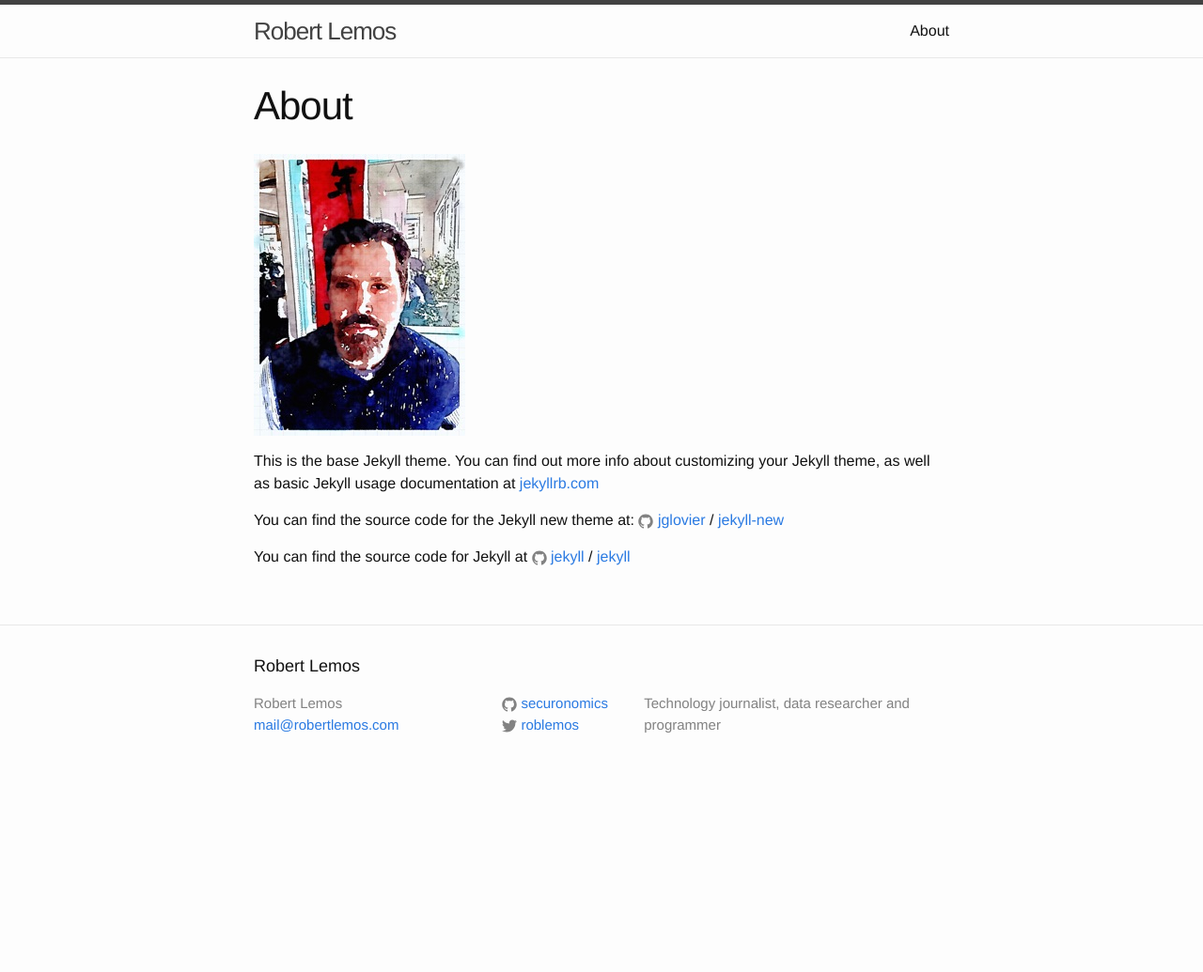
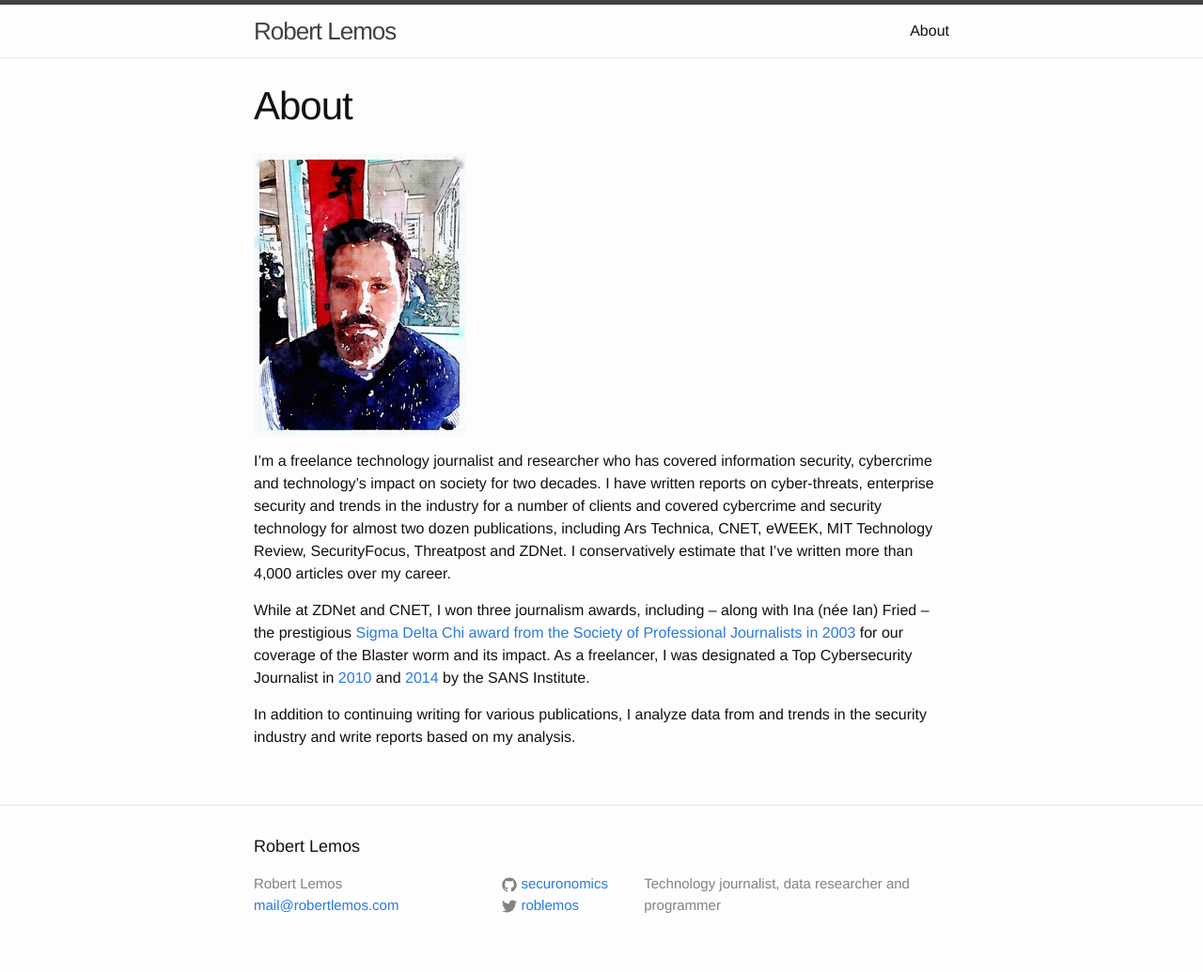
Before and after one commit to securonomics/securonomics.github.io, a Jekyll site: the page built from about.md, in a window 1280 px wide. Shown: the whole page at 94% size. Built offline with Jekyll 4.4.1, drawn with Linux system fonts in a browser that asks for light colours; before the commit the page ends 900 px from its top, so only the background shows below that.

Commit message:
Updated about and created first post

```diff
--- a/about.md
+++ b/about.md
@@ -4,15 +4,11 @@ title: About
 permalink: /about/
 ---
 
-![Rob as a watercolor]({{site.url}}/assets/rob-watercolor.jpg)
+![Rob in watercolor]({{site.url}}/assets/rob-watercolor.jpg)
 
 
-This is the base Jekyll theme. You can find out more info about customizing your Jekyll theme, as well as basic Jekyll usage documentation at [jekyllrb.com](http://jekyllrb.com/)
+I'm a freelance technology journalist and researcher who has covered information security, cybercrime and technology's impact on society for two decades. I have written reports on cyber-threats, enterprise security and trends in the industry for a number of clients and covered cybercrime and security technology for almost two dozen publications, including Ars Technica, CNET, eWEEK, MIT Technology Review, SecurityFocus, Threatpost and ZDNet. I conservatively estimate that I've written more than 4,000 articles over my career.
 
-You can find the source code for the Jekyll new theme at:
-{% include icon-github.html username="jglovier" %} /
-[jekyll-new](https://github.com/jglovier/jekyll-new)
+While at ZDNet and CNET, I won three journalism awards, including -- along with Ina (née Ian) Fried -- the prestigious [Sigma Delta Chi award from the Society of Professional Journalists in 2003](https://www.spj.org/sdxa03.asp#8) for our coverage of the Blaster worm and its impact. As a freelancer, I was designated a Top Cybersecurity Journalist in [2010](https://www.sans.org/top-journalists/2010) and [2014](http://www.sans.org/top-journalists/2014) by the SANS Institute.
 
-You can find the source code for Jekyll at
-{% include icon-github.html username="jekyll" %} /
-[jekyll](https://github.com/jekyll/jekyll)
+In addition to continuing writing for various publications, I analyze data from and trends in the security industry and write reports based on my analysis.
```
Also changed, not shown: _posts/2016-05-17-second-post.md (+8 -3 lines).
